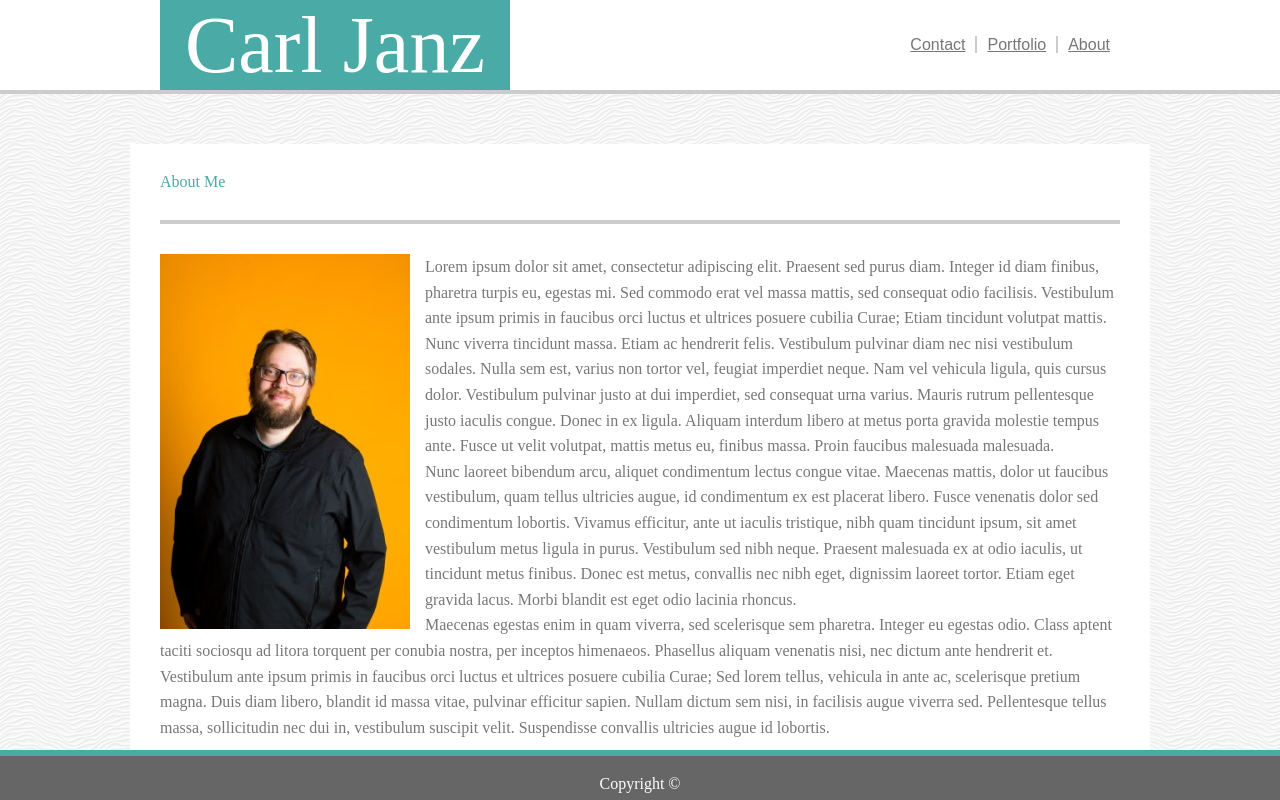
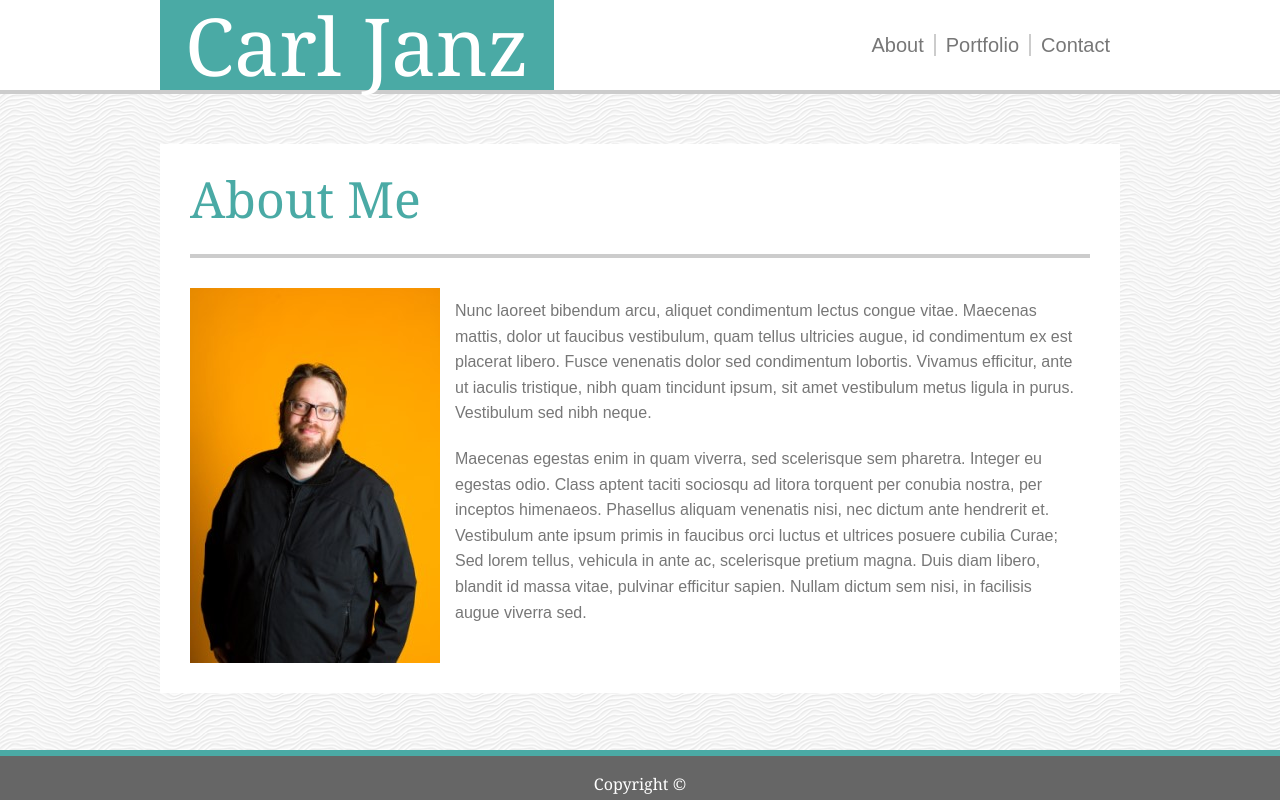
Before and after one commit to CPJanz/Basic-Portfolio, a plain HTML site: page index.html in a window 1280 px wide. Drawn offline with Linux system fonts and the light colour scheme.

Commit message:
Finished css styling and added animations. Reordered pagelinks to match picture

```diff
--- a/assets/css/style.css
+++ b/assets/css/style.css
@@ -21,31 +21,50 @@ footer {
 }
 
 p {
+    font-family: Arial, 'Helvetica Neue', Helvetica, sans-serif;
     color: #777777;
     line-height: 1.6;
+    font-size: 16px;
+    padding: 10px;
 }
 
-h1 h2 h3 h4 h5 h6 {
+h1, h2, h3, h4, h5, h6 {
     font-family: Georgia, Times, 'Times New Roman', serif;
 }
 
+h1, h3, h6 {
+    color: #ffffff;
+}
+
 h1 {
-    color: #ffffff;
     font-size: 80px;
 }
 
 h2 {
     color: #4aaaa5;
+    font-size: 50px;
 }
 
 h3 {
+    font-size: 15px;
+}
+
+h4 {
+    color: #777777;
+    font-size: 20px;
+}
+
+h6 {
     color: #ffffff;
 }
 
+input, textarea{
+    margin: 3px 0 13px 0;
+}
 
-/* Header and footer */
-
-
+#submitButton {
+    padding: auto 30px;
+}
 
 .navButton {
     float: right;
@@ -63,11 +82,12 @@ h3 {
     height: 90px;
     line-height: 90px;
     font-family: Arial, 'Helvetica Neue', Helvetica, sans-serif;
+    font-size: 20px;
     color: inherit;
+    text-decoration: none;
 }
 
 .footerBody {
-    color: white;
     text-align: center;
     padding: 20px 0 5px 0;
 }
@@ -87,7 +107,7 @@ h3 {
     background-color: white;
     padding: 30px;
     margin-top: 50px;
-    margin-bottom: 100px;
+    box-sizing: border-box;
 }
 
 .headerAndContent {
@@ -127,10 +147,17 @@ h3 {
 
 .portfolioItemBanner {
     position: absolute;
-    bottom: 20%;
+    bottom: 10%;
     width: 100%;
+    padding: 5px;
     background-color:#4aaaa5;
     text-align: center;
+    box-sizing: border-box;
+    transition: 1s;
+}
+
+.portfolioItemBanner:hover {
+    opacity: .5;
 }
 
 .portfolioImage {
--- a/index.html
+++ b/index.html
@@ -12,14 +12,14 @@
                 <div class="logo">
                     <h1>Carl Janz</h1>
                 </div>
-                <div class="navButton" id="aboutButton">
-                    <a class="leftLink" href="index.html">About</a>
+                <div class="navButton" id="contactButton">
+                    <a class="leftLink" href="contact.html">Contact</a>
                 </div>
                 <div class="navButton" id="portfolioButton">
                     <a class="middleLink" href="portfolio.html">Portfolio</a>
                 </div>
-                <div class="navButton" id="contactButton">
-                    <a class="rightLink" href="contact.html">Contact</a>
+                <div class="navButton" id="aboutButton">
+                    <a class="rightLink" href="index.html">About</a>
                 </div>
                 <div class="clearDiv"></div>
             </div>
@@ -31,14 +31,12 @@
             <div class="lineBreak"></div>
             <img id="headshot" src="assets/images/headshot.jpg" alt="Carl Janz">
             <p>
-                Lorem ipsum dolor sit amet, consectetur adipiscing elit. Praesent sed purus diam. Integer id diam finibus, pharetra turpis eu, egestas mi. Sed commodo erat vel massa mattis, sed consequat odio facilisis. Vestibulum ante ipsum primis in faucibus orci luctus et ultrices posuere cubilia Curae; Etiam tincidunt volutpat mattis. Nunc viverra tincidunt massa. Etiam ac hendrerit felis. Vestibulum pulvinar diam nec nisi vestibulum sodales. Nulla sem est, varius non tortor vel, feugiat imperdiet neque. Nam vel vehicula ligula, quis cursus dolor. Vestibulum pulvinar justo at dui imperdiet, sed consequat urna varius. Mauris rutrum pellentesque justo iaculis congue. Donec in ex ligula. Aliquam interdum libero at metus porta gravida molestie tempus ante. Fusce ut velit volutpat, mattis metus eu, finibus massa. Proin faucibus malesuada malesuada.
+                Nunc laoreet bibendum arcu, aliquet condimentum lectus congue vitae. Maecenas mattis, dolor ut faucibus vestibulum, quam tellus ultricies augue, id condimentum ex est placerat libero. Fusce venenatis dolor sed condimentum lobortis. Vivamus efficitur, ante ut iaculis tristique, nibh quam tincidunt ipsum, sit amet vestibulum metus ligula in purus. Vestibulum sed nibh neque.
             </p>
             <p>
-                Nunc laoreet bibendum arcu, aliquet condimentum lectus congue vitae. Maecenas mattis, dolor ut faucibus vestibulum, quam tellus ultricies augue, id condimentum ex est placerat libero. Fusce venenatis dolor sed condimentum lobortis. Vivamus efficitur, ante ut iaculis tristique, nibh quam tincidunt ipsum, sit amet vestibulum metus ligula in purus. Vestibulum sed nibh neque. Praesent malesuada ex at odio iaculis, ut tincidunt metus finibus. Donec est metus, convallis nec nibh eget, dignissim laoreet tortor. Etiam eget gravida lacus. Morbi blandit est eget odio lacinia rhoncus.
+                Maecenas egestas enim in quam viverra, sed scelerisque sem pharetra. Integer eu egestas odio. Class aptent taciti sociosqu ad litora torquent per conubia nostra, per inceptos himenaeos. Phasellus aliquam venenatis nisi, nec dictum ante hendrerit et. Vestibulum ante ipsum primis in faucibus orci luctus et ultrices posuere cubilia Curae; Sed lorem tellus, vehicula in ante ac, scelerisque pretium magna. Duis diam libero, blandit id massa vitae, pulvinar efficitur sapien. Nullam dictum sem nisi, in facilisis augue viverra sed.
             </p>
-            <p>
-                Maecenas egestas enim in quam viverra, sed scelerisque sem pharetra. Integer eu egestas odio. Class aptent taciti sociosqu ad litora torquent per conubia nostra, per inceptos himenaeos. Phasellus aliquam venenatis nisi, nec dictum ante hendrerit et. Vestibulum ante ipsum primis in faucibus orci luctus et ultrices posuere cubilia Curae; Sed lorem tellus, vehicula in ante ac, scelerisque pretium magna. Duis diam libero, blandit id massa vitae, pulvinar efficitur sapien. Nullam dictum sem nisi, in facilisis augue viverra sed. Pellentesque tellus massa, sollicitudin nec dui in, vestibulum suscipit velit. Suspendisse convallis ultricies augue id lobortis.
-            </p>
+            <div class="clearDiv"></div>
         </div>
     </div>
     <footer>
```
Also changed, not shown: contact.html (+7 -7 lines), portfolio.html (+4 -4 lines).
